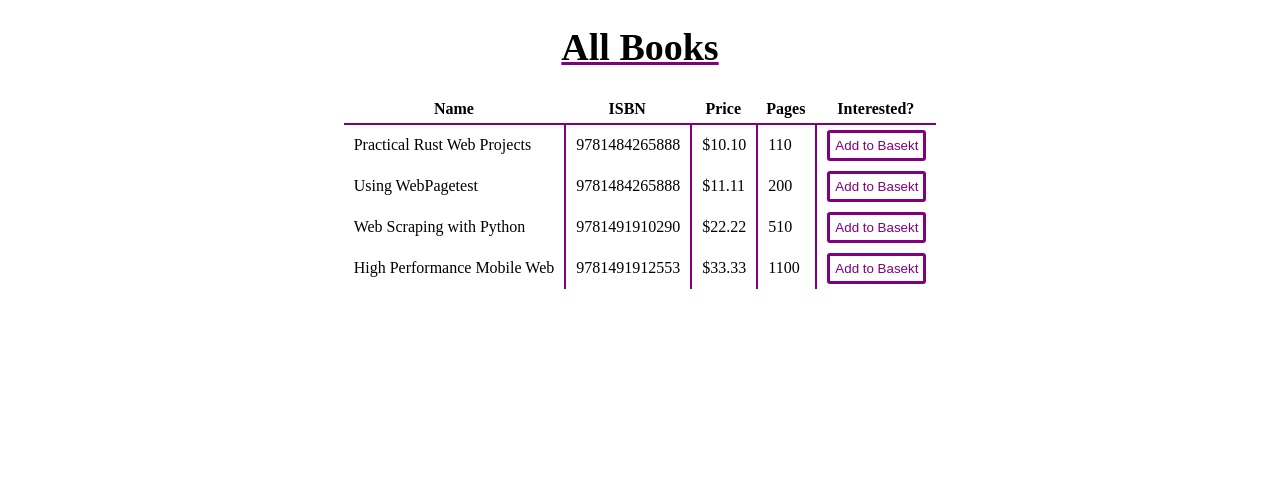
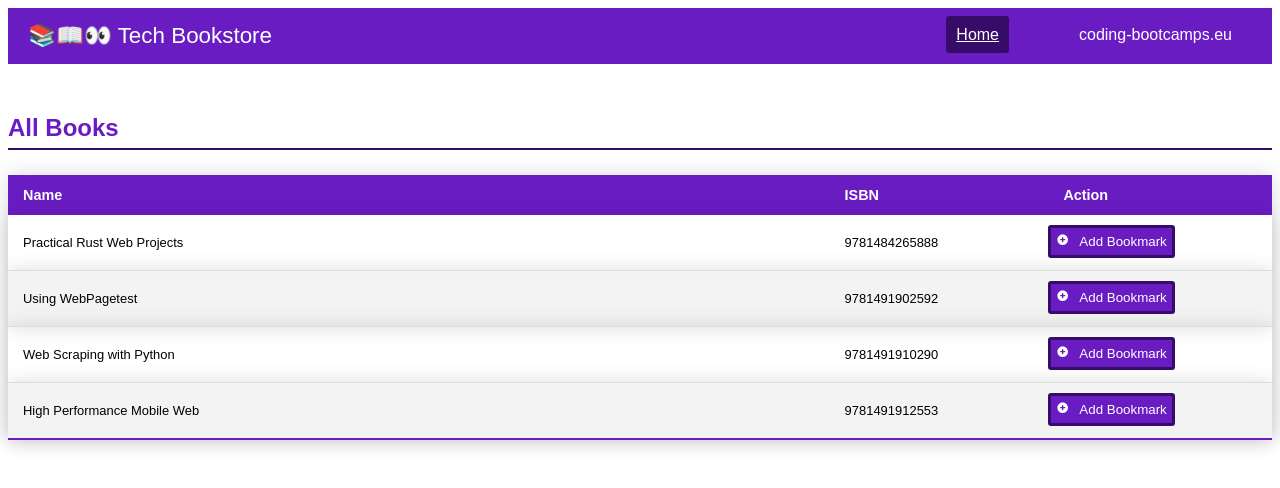
Before and after one commit to aaronabele/book-list-row-and-base-button-component, a Vue app: page / in a window 1280 px wide. Shown: the top 488 px of the page. Built offline with nearby package versions, Linux system fonts and the light colour scheme.

Commit message:
adds new sol

```diff
--- a/package.json
+++ b/package.json
@@ -1,5 +1,5 @@
 {
-  "name": "booklist-row-base-button",
+  "name": "booklist",
   "version": "0.1.0",
   "private": true,
   "scripts": {
--- a/public/index.html
+++ b/public/index.html
@@ -1,13 +1,17 @@
 <!DOCTYPE html>
 <html lang="">
   <head>
-    <meta charset="utf-8" />
-    <meta http-equiv="X-UA-Compatible" content="IE=edge" />
-    <meta name="viewport" content="width=device-width,initial-scale=1.0" />
-    <link rel="icon" href="<%= BASE_URL %>favicon.ico" />
+    <meta charset="utf-8">
+    <meta http-equiv="X-UA-Compatible" content="IE=edge">
+    <meta name="viewport" content="width=device-width,initial-scale=1.0">
+    <link rel="icon" href="<%= BASE_URL %>favicon.ico">
     <title><%= htmlWebpackPlugin.options.title %></title>
   </head>
   <body>
+    <noscript>
+      <strong>We're sorry but <%= htmlWebpackPlugin.options.title %> doesn't work properly without JavaScript enabled. Please enable it to continue.</strong>
+    </noscript>
     <div id="app"></div>
+    <!-- built files will be auto injected -->
   </body>
 </html>
--- a/src/App.vue
+++ b/src/App.vue
@@ -1,45 +1,21 @@
 <template>
-  <BookListRow msg="All Books" />
+  <LayoutHeader />
+  <BookList />
 </template>
 
 <script>
-import BookListRow from "./components/BookListRow.vue";
+import LayoutHeader from "./components/LayoutHeader.vue";
+import BookList from "./components/BookList.vue";
 
 export default {
   name: "App",
   components: {
-    BookListRow,
+    LayoutHeader,
+    BookList,
   },
 };
 </script>
 
 <style>
-.btn {
-  border: 3px solid transparent;
-  border-radius: 3px;
-  padding: 5px;
-  cursor: pointer;
-}
-
-.btn--primary {
-  border-color: var(--primary-dark);
-  background-color: var(--primary);
-  color: #fff;
-}
-
-.btn--primary:hover {
-  border-color: var(--primary);
-  background-color: var(--primary-dark);
-}
-
-.btn--secondary {
-  border-color: var(--primary);
-  background-color: transparent;
-  color: var(--primary);
-}
-
-.btn--secondary:hover {
-  background-color: var(--primary);
-  color: #fff;
-}
+@import url("./assets/global.css");
 </style>
--- /dev/null
+++ b/src/assets/global.css
@@ -0,0 +1,28 @@
+:root {
+  --primary: #6a1cc3;
+  --primary-dark: #370b68;
+  --secondary: #f39c12;
+}
+
+body {
+  font-family: Arial, Helvetica, sans-serif;
+}
+
+h1,
+h2,
+h3,
+h4 {
+  color: var(--primary);
+  margin-bottom: 15px;
+}
+
+.inside {
+  margin: 10px;
+}
+
+@media only screen and (min-width: 1140px) {
+  .inside {
+    width: 960px;
+    margin: 0 auto;
+  }
+}
--- a/src/components/BaseButton.vue
+++ b/src/components/BaseButton.vue
@@ -1,26 +1,28 @@
 <template>
-  <button class="btn btn--secondary btn--secondary:hover" @click="changeName">
-    {{ btnName }}
+  <button class="btn btn--primary btn--primary:hover" @click="isBookmarked">
+    <slot name="btn-slot"> </slot>
   </button>
 </template>
 
 <script>
 export default {
-  name: "BaseButton",
-  props: ["btnName"],
+  props: {
+    text: String,
+    variant: {
+      default: "bg--primary",
+      validator: (value) => ["bg--primary", "bg--secondary"].includes(value),
+    },
+  },
+  emits: ["isBookmarked"],
 };
 </script>
 
 <style>
-:root {
-  --primary: purple;
-  --primary-dark: rgb(45, 0, 45);
-}
-
 .btn {
   border: 3px solid transparent;
   border-radius: 3px;
   padding: 5px;
+  margin-top: 10px;
   cursor: pointer;
 }
 
--- a/src/components/BookList.vue
+++ b/src/components/BookList.vue
@@ -1,115 +1,181 @@
 <template>
-  <table cellspacing="0">
+  <section class="table-item">
+    <h2 class="table-item__hl">All Books</h2>
+    <table class="table-item__table">
       <thead>
-      <th class="table--secondary general-padding">Name</th>
-      <th class="table--secondary general-padding">ISBN</th>
-      <th class="table--secondary general-padding">Price</th>
-      <th class="table--secondary general-padding">Pages</th>
-      <th class="table--secondary general-padding">Interested?</th>
+        <tr>
+          <th class="table-item__table-head-name">Name</th>
+          <th class="table-item__table-head--isbn">ISBN</th>
+          <th class="th.table-item__table-head--action">Action</th>
+        </tr>
       </thead>
       <tbody>
-      <tr v-for="(book, index) in books" :key="book.isbn">
-        <td class="general-padding">{{ book.name }}</td>
-        <td class="table-site-border general-padding">{{ book.isbn }}</td>
-        <td class="table-site-border general-padding">{{ book.price }}</td>
-        <td class="table-site-border general-padding">{{ book.pages }}</td>
-        <td class="table-site-border general-padding">
-          <BaseButton
+        <BookListRow
+          v-for="(book, index) in books"
+          :key="book.isbn"
+          :title="book.title"
+          :isbn="book.isbn"
           :checked="book.done"
-            v-bind:btnName="handleChangingName(index)"
-            @changeName="handleChangingName(index)"
           @click="handleState(index)"
+        >
+          <template #actionCol
+            ><BaseButton variant="bg--primary">
+              <template #btn-slot>
+                <svg
+                  class="symbol"
+                  v-if="book.done === false"
+                  xmlns="http://www.w3.org/2000/svg"
+                  viewBox="0 0 30 20"
+                  fill="currentColor"
+                >
+                  <path
+                    fill-rule="evenodd"
+                    d="M10 18a8 8 0 100-16 8 8 0 000 16zm1-11a1 1 0 10-2 0v2H7a1 1 0 100 2h2v2a1 1 0 102 0v-2h2a1 1 0 100-2h-2V7z"
+                    clip-rule="evenodd"
                   />
-        </td>
-      </tr>
+                </svg>
+                <svg
+                  class="symbol"
+                  v-else
+                  xmlns="http://www.w3.org/2000/svg"
+                  viewBox="0 0 30 20"
+                  fill="currentColor"
+                >
+                  <path
+                    fill-rule="evenodd"
+                    d="M10 18a8 8 0 100-16 8 8 0 000 16zM8.707 7.293a1 1 0 00-1.414 1.414L8.586 10l-1.293 1.293a1 1 0 101.414 1.414L10 11.414l1.293 1.293a1 1 0 001.414-1.414L11.414 10l1.293-1.293a1 1 0 00-1.414-1.414L10 8.586 8.707 7.293z"
+                    clip-rule="evenodd"
+                  />
+                </svg>
+                {{ changename(index) }}
+              </template>
+            </BaseButton>
+          </template>
+        </BookListRow>
       </tbody>
     </table>
+  </section>
 </template>
 
 <script>
+import BookListRow from "@/components/BookListRow.vue";
 import BaseButton from "@/components/BaseButton.vue";
 
 export default {
-  name: "BookList",
   components: {
+    BookListRow,
     BaseButton,
   },
   data() {
     return {
       books: [
         {
-          id: 1,
-          name: "Practical Rust Web Projects",
-          isbn: 9781484265888,
-          price: "$10.10",
-          pages: 110,
+          title: "Practical Rust Web Projects",
+          isbn: "9781484265888",
+          author: "Shing Lyu",
+          publisher: "Apress",
+          price: "$28.75",
+          numPages: 256,
           done: false,
         },
         {
-          id: 2,
-          name: "Using WebPagetest",
-          isbn: 9781484265888,
-          price: "$11.11",
-          pages: 200,
+          title: "Using WebPagetest",
+          isbn: "9781491902592",
+          author: "Rick Viscomi, Andy Davies, Marcel Duran",
+          publisher: "O'Reilly Media",
+          price: "$25.80",
+          numPages: 214,
           done: false,
         },
         {
-          id: 3,
-          name: "Web Scraping with Python",
-          isbn: 9781491910290,
-          price: "$22.22",
-          pages: 510,
+          title: "Web Scraping with Python",
+          isbn: "9781491910290",
+          author: "Ryan Mitchell",
+          publisher: "O'Reilly Media",
+          price: "$14.00",
+          numPages: 256,
           done: false,
         },
         {
-          id: 4,
-          name: "High Performance Mobile Web",
-          isbn: 9781491912553,
-          price: "$33.33",
-          pages: 1100,
+          title: "High Performance Mobile Web",
+          isbn: "9781491912553",
+          author: "Maximiliano Firtman",
+          publisher: "O'Reilly Media",
+          price: "$7.00",
+          numPages: 326,
           done: false,
         },
       ],
     };
   },
   methods: {
-    handleChangingName(index) {
-      if (this.books[index].done === true) {
-        return "Remove from Bookmark";
-      } else {
-        return "Add to Basekt";
-      }
-    },
     handleState(index) {
       this.books[index].done = !this.books[index].done;
+    },
+    changename(index) {
+      return this.books[index].done ? "Remove Bookmark" : "Add Bookmark";
     },
   },
 };
 </script>
 
 <style>
-table {
-  margin-left: auto;
-  margin-right: auto;
+.table-item__table {
+  border-collapse: collapse;
+  margin: 25px 0;
+  font-size: 0.9em;
+  box-shadow: 0 0 20px rgba(0, 0, 0, 0.15);
+  width: 100%;
+}
+.table-item__table-head-name {
+  width: 65%;
+}
+.table-item__table-head-isbn {
+  width: 20%;
+}
+.table-item__table-head-actions {
+  width: 15%;
+}
+.table-item__table-row button {
+  opacity: 1;
+  padding: 5px;
+  transition: opacity 500ms;
+  cursor: pointer;
+  border-radius: 5px;
 }
 
-:root {
-  --primary: purple;
-  --primary-dark: rgb(45, 0, 45);
+.table-item__table-row:hover button {
+  opacity: 1;
+}
+.table-item__table thead tr {
+  background-color: var(--primary);
+  color: #ffffff;
+  text-align: left;
+}
+.table-item__table th {
+  padding: 12px 15px;
+}
+.table-item__table tbody tr {
+  border-bottom: 1px solid #dddddd;
+}
+.table-item__table tbody tr:nth-of-type(even) {
+  background-color: #f3f3f3;
+}
+.table-item__table tbody tr:last-of-type {
+  border-bottom: 2px solid var(--primary);
+}
+.table-item__table tbody tr.active-row {
+  font-weight: bold;
+  color: var(--primary);
+}
+.table-item__hl {
+  margin-top: 1rem;
+  padding-bottom: 0.4rem;
+  border-bottom: 2px solid var(--primary-dark);
 }
 
-.general-padding {
-  padding: 5px 10px;
-}
-
-.table--secondary {
-  width: auto;
-  border-bottom: 2px solid var(--primary);
-  background-color: transparent;
-  color: black;
-}
-
-.table-site-border {
-  border-left: 2px solid var(--primary);
+.symbol {
+  width: 20px;
+  height: auto;
 }
 </style>
--- a/src/components/BookListRow.vue
+++ b/src/components/BookListRow.vue
@@ -1,27 +1,22 @@
 <template>
-  <h1 class="main-header-styling">{{ msg }}</h1>
-  <BookList />
+  <tr class="table-item__table">
+    <td>{{ title }}</td>
+    <td>{{ isbn }}</td>
+    <slot name="actionCol"> </slot>
+  </tr>
 </template>
 
 <script>
-import BookList from "./BookList.vue";
-
 export default {
-  name: "BookListRow",
-  components: {
-    BookList,
-  },
   props: {
-    msg: String,
+    title: String,
+    isbn: String,
   },
 };
 </script>
 
 <style>
-.main-header-styling {
-  width: 100%;
-  text-align: center;
-  font-size: 38px;
-  text-decoration: underline purple;
+.table-item__table td {
+  padding: 20px 15px;
 }
 </style>
--- /dev/null
+++ b/src/components/LayoutHeader.vue
@@ -0,0 +1,97 @@
+<template>
+  <header class="header">
+    <section class="header__section">
+      <p class="header__task-name">📚📖👀 Tech Bookstore</p>
+      <div class="header__bootcamp-info-wrapper">
+        <nav class="header__nav">
+          <a href="#" class="header__nav-item header__nav-item--active">Home</a>
+        </nav>
+        <a href="https://www.coding-bootcamps.eu/" class="header__bootcamp-link"
+          >coding-bootcamps.eu</a
+        >
+      </div>
+    </section>
+  </header>
+</template>
+
+<script>
+export default {};
+</script>
+
+<style>
+.header {
+  background-color: var(--primary);
+  color: #fff;
+  margin-bottom: 20px;
+}
+
+.header__task-name {
+  font-size: 1.4rem;
+  margin: 0;
+}
+
+.header__section {
+  padding: 10px 10px;
+}
+
+.header__bootcamp-info-wrapper {
+  font-size: 1rem;
+  margin: 0;
+}
+
+.header__bootcamp-link {
+  background-color: var(--primary);
+  color: #fff;
+  text-decoration: none;
+  display: none;
+  margin-left: 50px;
+  padding: 0px 20px;
+}
+
+.header__nav {
+  margin: 30px 0 10px 0px;
+}
+
+.header__nav-item {
+  color: #fff;
+  border-radius: 3px;
+  display: inline;
+  padding: 10px 10px;
+}
+
+.header__nav-item--active {
+  color: #fff;
+  background-color: var(--primary-dark);
+}
+
+@media only screen and (min-width: 1140px) {
+  .header {
+    font-size: 1.5rem;
+    margin-bottom: 50px;
+  }
+
+  .header__section {
+    display: flex;
+    padding: 0px 20px;
+    line-height: 2.5;
+  }
+
+  .header__bootcamp-info-wrapper {
+    margin-left: auto;
+    display: flex;
+    line-height: 3.4;
+  }
+
+  .header__task-name {
+    width: 50%;
+  }
+
+  .header__bootcamp-link {
+    display: block;
+  }
+
+  .header__nav {
+    margin: 0px;
+  }
+}
+</style>
```
Also changed, not shown: 2 other files (tests, documents, lock files or other folders). Lines whose indentation alone changed are shown as unchanged.
